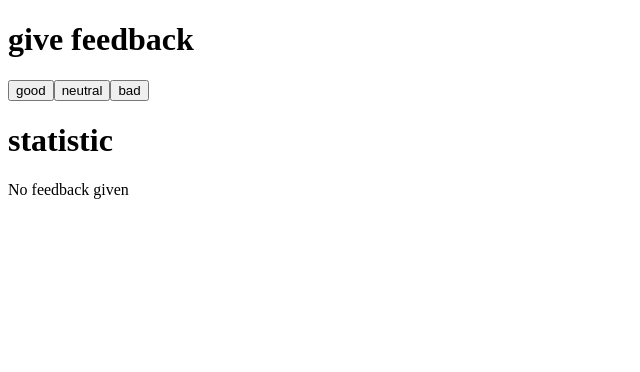
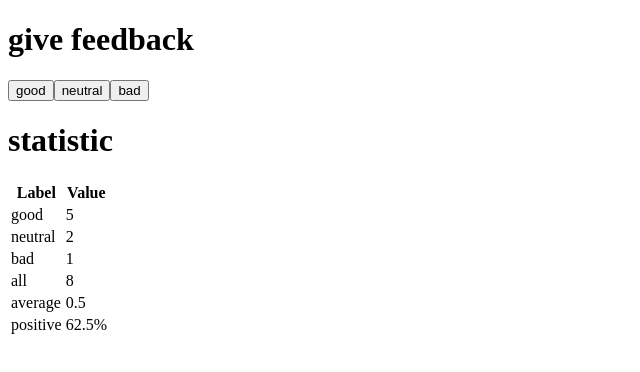
Before and after one commit to andrei-kozel/fullstackopen.com, a React (Create React App) app in the folder part1/unicafe/: page / in a window 1280 px wide. Shown: the top 372 px of the page, without its empty margins (0-640 px from the left). Built offline with nearby package versions, Linux system fonts and the light colour scheme.

Commit message:
ex 1.10 completed

```diff
--- a/part1/unicafe/src/App.js
+++ b/part1/unicafe/src/App.js
@@ -2,9 +2,10 @@ import React, { useState } from "react";
 
 const StatisticLine = ({ title, value }) => {
   return (
-    <p>
-      {title}: {value}
-    </p>
+    <tr>
+      <td>{title}</td>
+      <td>{value}</td>
+    </tr>
   );
 };
 
@@ -14,22 +15,30 @@ const Button = ({ title, handleClick }) => {
 
 const Statistics = ({ good, neutral, bad, total, average, positive }) => {
   return (
-    <div>
+    <table>
+      <thead>
+        <tr>
+          <th>Label</th>
+          <th>Value</th>
+        </tr>
+      </thead>
+      <tbody>
         <StatisticLine title="good" value={good} />
         <StatisticLine title="neutral" value={neutral} />
         <StatisticLine title="bad" value={bad} />
         <StatisticLine title="all" value={total} />
         <StatisticLine title="average" value={average} />
         <StatisticLine title="positive" value={positive + "%"} />
-    </div>
+      </tbody>
+    </table>
   );
 };
 
 const App = () => {
   // save clicks of each button to its own state
-  const [good, setGood] = useState(0);
-  const [neutral, setNeutral] = useState(0);
-  const [bad, setBad] = useState(0);
+  const [good, setGood] = useState(5);
+  const [neutral, setNeutral] = useState(2);
+  const [bad, setBad] = useState(1);
   const total = good + neutral + bad;
   const average = (good - bad) / total;
   const positive = (good / total) * 100.0;
```
Lines whose indentation alone changed are shown as unchanged.
